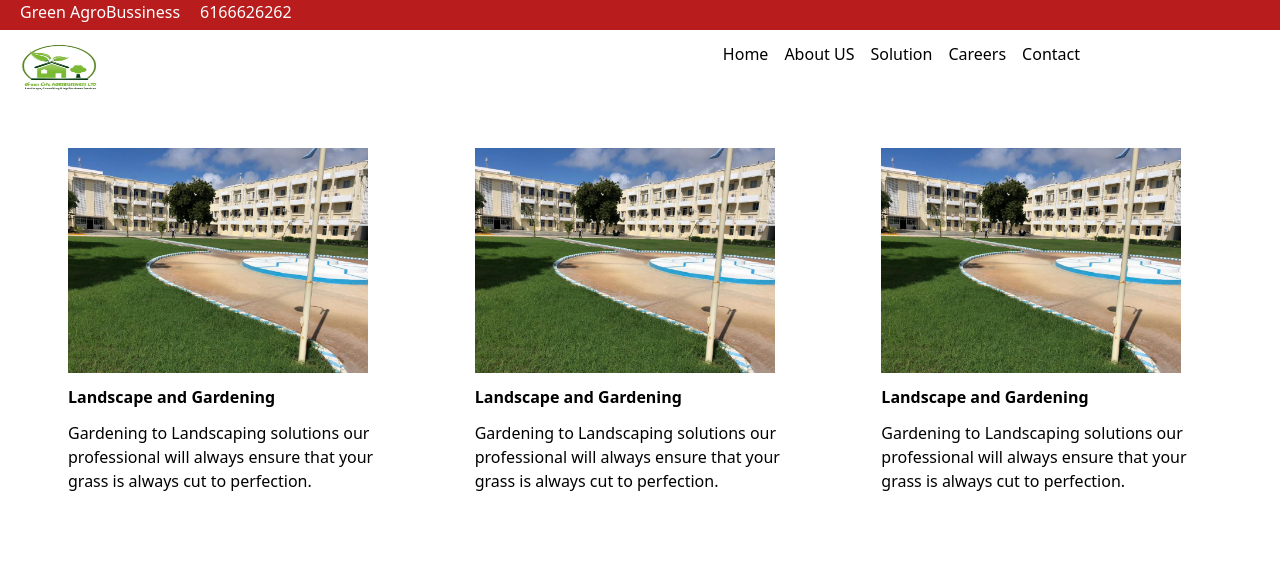
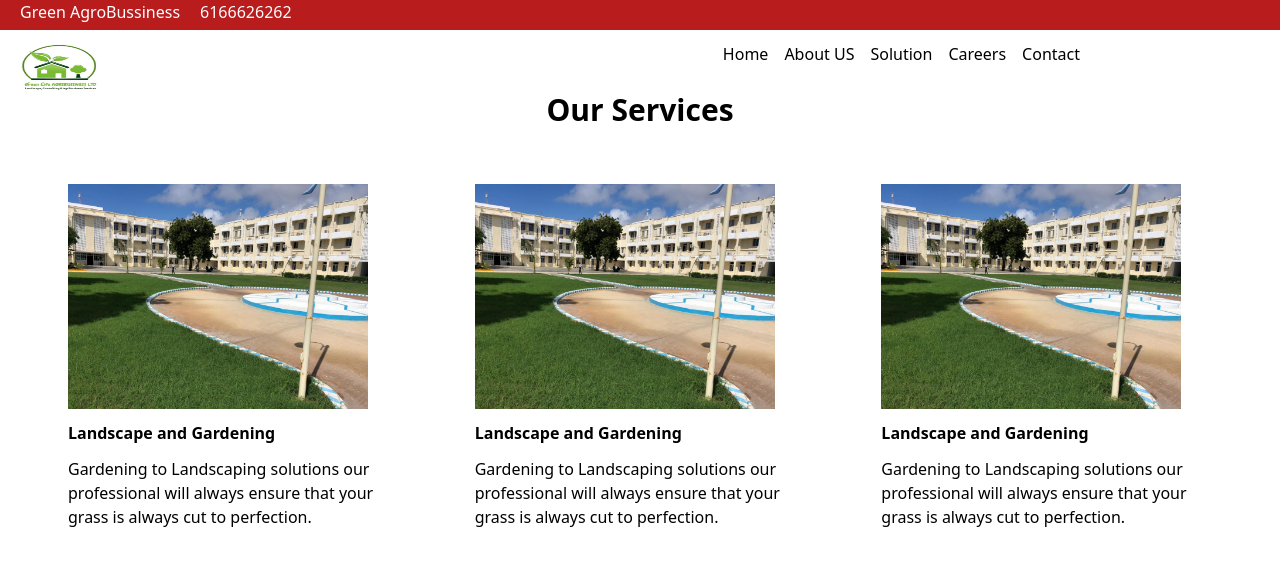
Before and after one commit to apdiweli/agriculture, a plain HTML site: page index.html in a window 1280 px wide. Drawn offline with nearby package versions, Linux system fonts and the light colour scheme.

Commit message:
waxa ka kudaray hew header

```diff
--- a/index.html
+++ b/index.html
@@ -26,7 +26,9 @@
     </div>
 
 
-
+    <div>
+        <h1 class="font-bold text-center text-3xl">Our Services</h1>
+    </div>
 
     <div class="m-10 flex space-x-5 justify-content-center ">
        <div class=" p-4    w-1/3">
```
